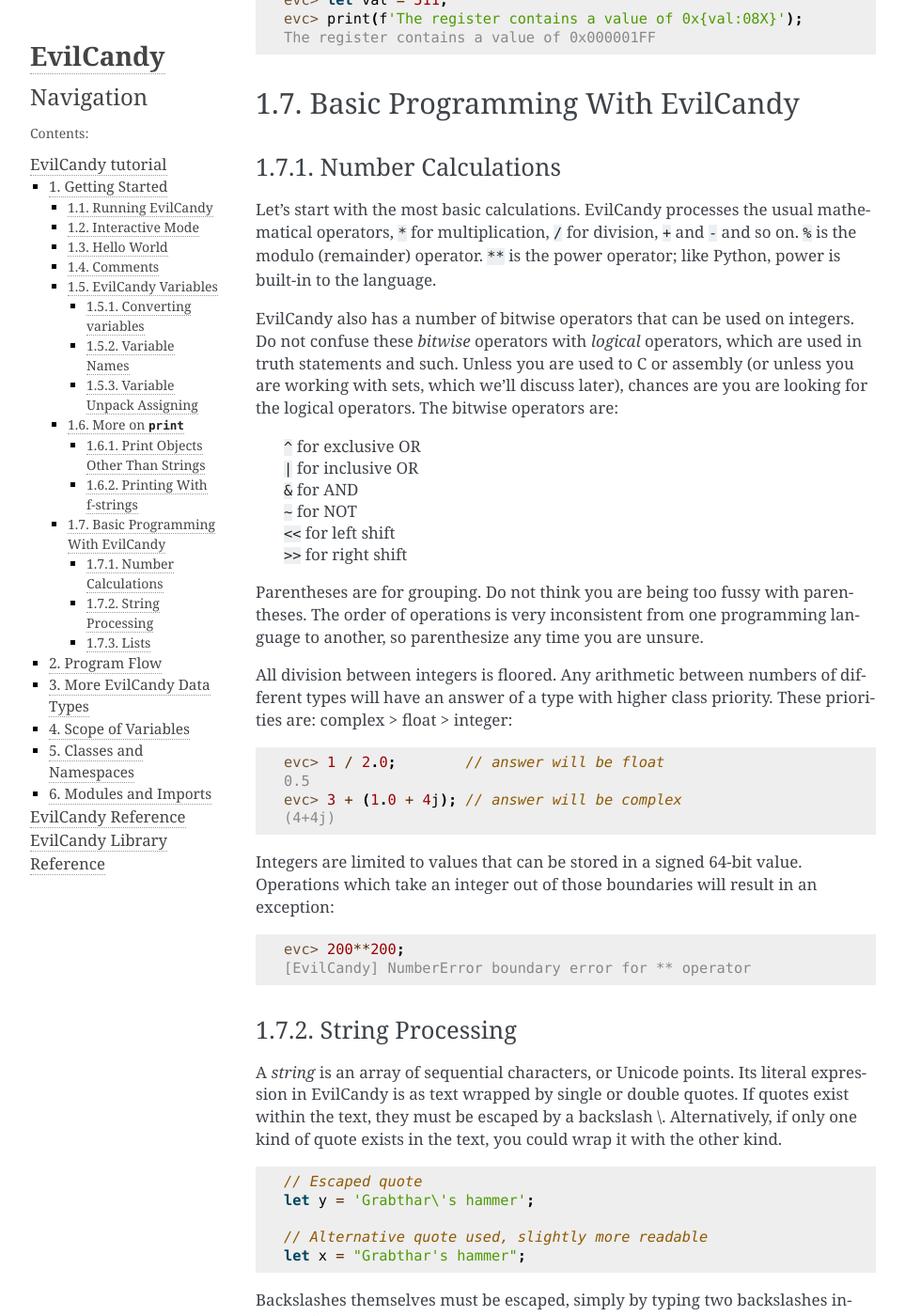
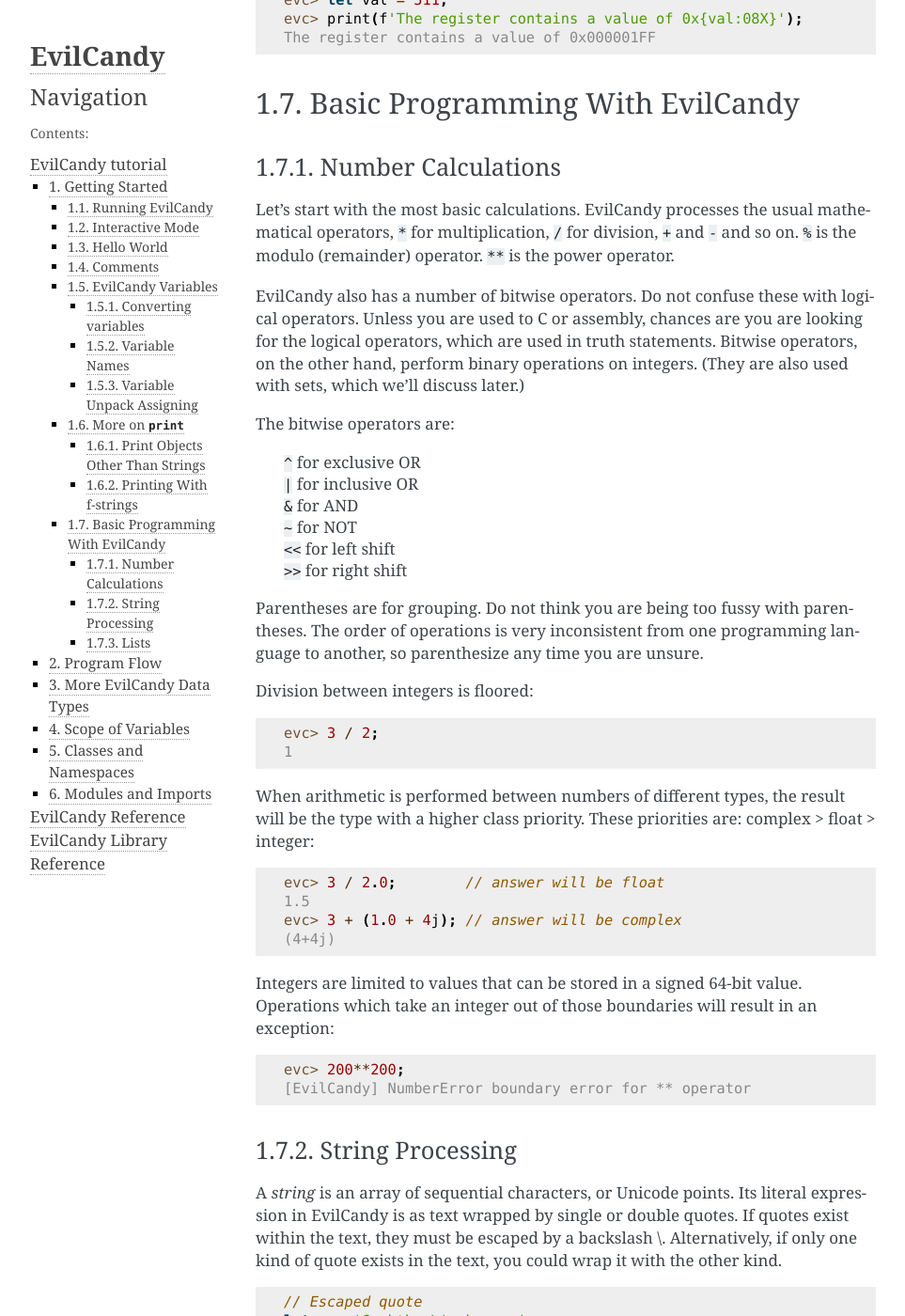
Before and after one commit to paul-bailey/EvilCandy, a Sphinx documentation site: the page built from Documentation/tutorial/getting_started.rst, in a window 1280 px wide and 1400 px high, scrolled down 6704 px. Shown: the whole window at 94% size, without its empty margins (148-1111 px from the left). Built offline with Sphinx 7.4.7, drawn with Linux system fonts in a browser that asks for light colours; some of the changed text lies outside the part shown.

Commit message:
document and, or, not, and do some proofreading

```diff
--- a/Documentation/tutorial/getting_started.rst
+++ b/Documentation/tutorial/getting_started.rst
@@ -46,7 +46,7 @@
 If a statement returns a value,
 and the value is not the ``null`` object,
 that value will be printed to the standard output.
-To print the value of ``null``, use the ``print`` function.::
+To print the value of ``null``, use the ``print`` function::
 
    evc> 123;
    123
@@ -355,18 +355,17 @@
 ``*`` for multiplication, ``/`` for division, ``+`` and ``-``
 and so on.
 ``%`` is the modulo (remainder) operator.
-``**`` is the power operator;
-like Python, power is built-in to the language.
+``**`` is the power operator.
 
-EvilCandy also has a number of bitwise operators that
-can be used on integers.
-Do not confuse these *bitwise* operators
-with *logical* operators,
-which are used in truth statements and such.
-Unless you are used to C or assembly
-(or unless you are working with sets,
-which we'll discuss later),
-chances are you are looking for the logical operators.
+EvilCandy also has a number of bitwise operators.
+Do not confuse these with logical operators.
+Unless you are used to C or assembly,
+chances are you are looking for the logical operators,
+which are used in truth statements.
+Bitwise operators, on the other hand,
+perform binary operations on integers.
+(They are also used with sets, which we'll discuss later.)
+
 The bitwise operators are:
 
   | ``^`` for exclusive OR
@@ -382,13 +381,17 @@
 from one programming language to another,
 so parenthesize any time you are unsure.
 
-All division between integers is floored.
-Any arithmetic between numbers of different types
-will have an answer of a type with higher class priority.
+Division between integers is floored::
+
+   evc> 3 / 2;
+   1
+
+When arithmetic is performed between numbers of different types,
+the result will be the type with a higher class priority.
 These priorities are: complex > float > integer::
 
-   evc> 1 / 2.0;        // answer will be float
-   0.5
+   evc> 3 / 2.0;        // answer will be float
+   1.5
    evc> 3 + (1.0 + 4j); // answer will be complex
    (4+4j)
 
@@ -488,7 +491,7 @@
 
 Strings can be indexed according to character, starting from index zero.
 Slicing is also possible with strings.
-As with Python, a negative number indexes from the end::
+A negative number indexes from the end::
 
    evc> 'hello world!'[-1];
    '!'
@@ -497,7 +500,7 @@
    evc> 'abc'[1];
    'b'
 
-Also like Python, out-of-range indices will result in an exception,
+Out-of-range indices will result in an exception,
 but an out-of-range slice will be handled (kind of) gracefully::
 
    evc> 'abc'[10];
@@ -556,6 +559,7 @@
 
    evc> let x = [1, 2, 3, 4, 5];
    evc> x.pop(1);
+   2
    evc> x;
    [1, 3, 4, 5]
    evc> x.remove(4);
--- a/Documentation/tutorial/index.rst
+++ b/Documentation/tutorial/index.rst
@@ -3,11 +3,6 @@
 ==================
 EvilCandy tutorial
 ==================
-
-.. admonition:: Update May 2025
-
-   EvilCandy is still unstable, both its implementation and its
-   specification.  This tutorial is mostly true, partly tentative.
 
 To begin with, EvilCandy is syntactically very similar to JavaScript,
 so it helps to know a lot about JavaScript going in to this.  On the
```
Also changed, not shown: other parts of Documentation/tutorial/getting_started.rst (+1 -1 lines), Documentation/tutorial/program_flow.rst (+37 -4 lines).
